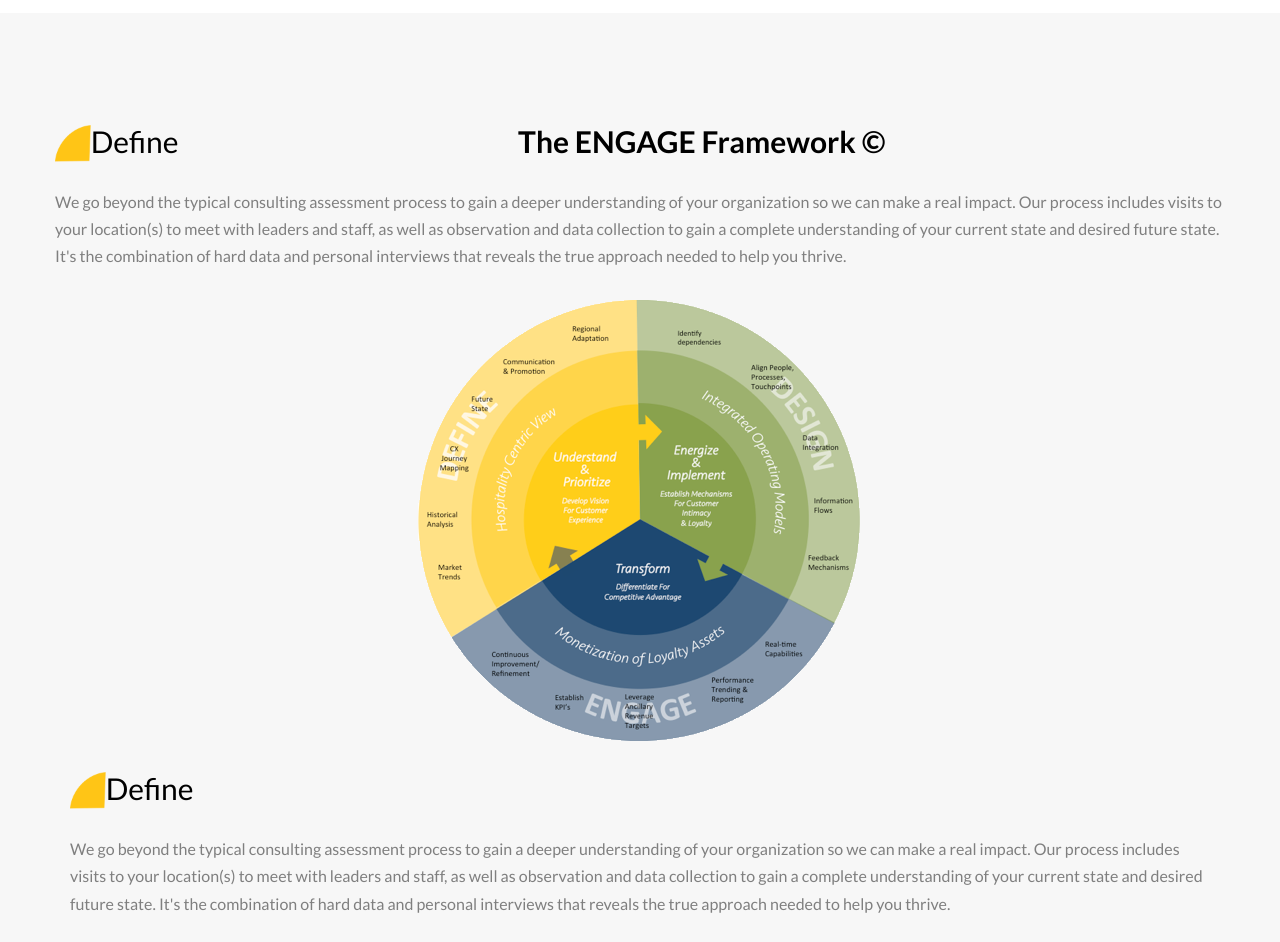
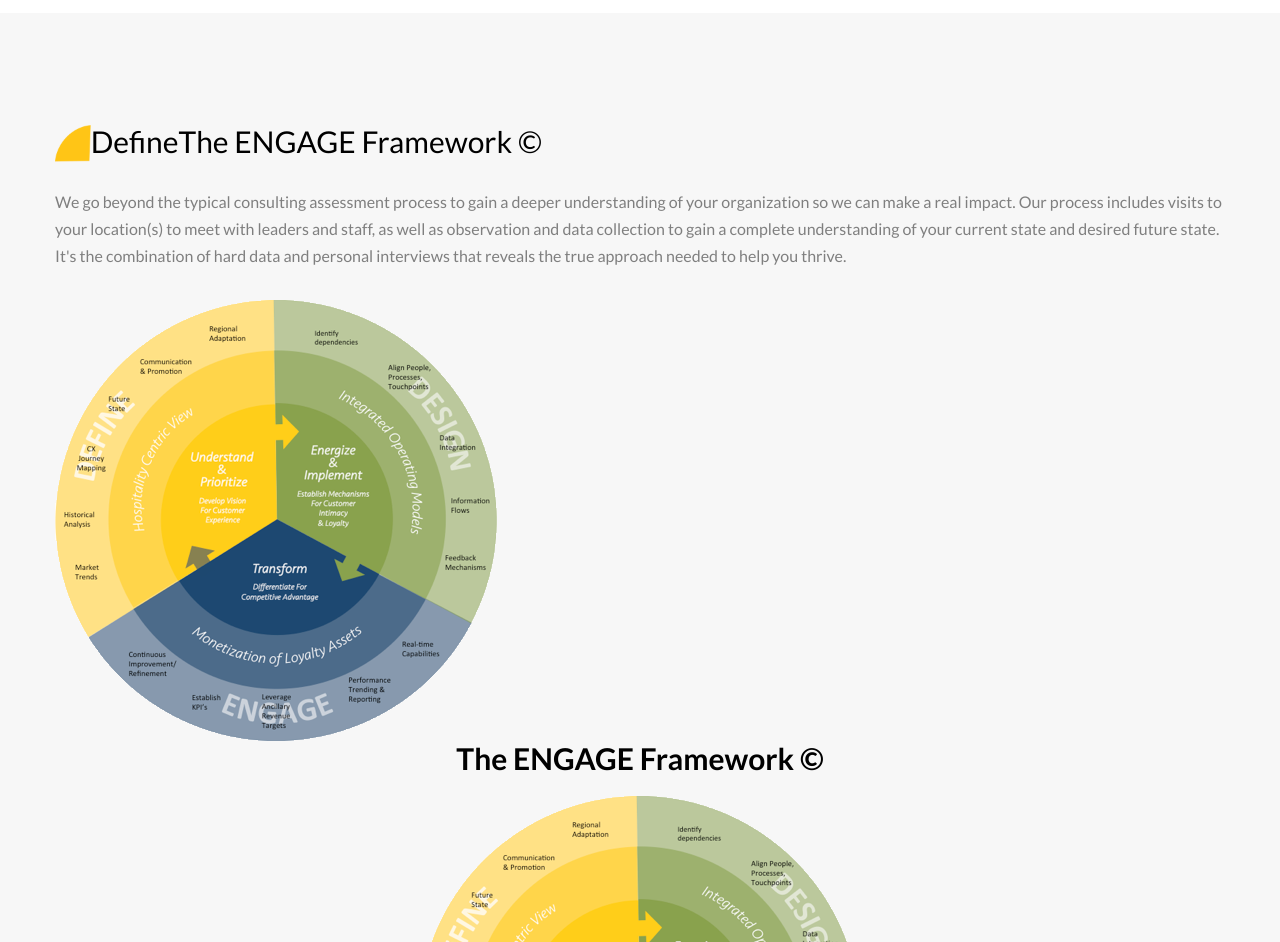
Before and after one commit to naomimthomas/congruity, a plain HTML site: page ourapproach.html in a window 1280 px wide. Shown: the part 660-1602 px from the top of the page. Drawn offline with Linux system fonts and the light colour scheme; files whose address does not match are found by name.

Commit message:
Update ourapproach.html

```diff
--- a/ourapproach.html
+++ b/ourapproach.html
@@ -107,14 +107,17 @@ We created the ENGAGE Framework as a means to frame customer experience projects
 <div class="container">
 <div class="row">
 
-<div id= "left1" class="animate-box" style="align:left">
+<div class="animate-box" style="align:left">
 <img src="images/engage1.png" height= "37" style="float:left;">
 <h2 style="float:left;"> Define</h2>
 <p style="float:left;">We go beyond the typical consulting assessment process to gain a deeper understanding of your organization so we can make a real impact. Our process includes visits to your location(s) to meet with leaders and staff, as well as observation and data collection to gain a complete understanding of your current state and desired future state. It's the combination of hard data and personal interviews that reveals the true approach needed to help you thrive.
 </p>
+
+<h2 style="alight:center">The ENGAGE Framework © </h2>
+<img src ="images/frameworknew.png" style="width:400px align:center">
 </div>
 
-<div id="center2" class="text-center fh5co-heading animate-box" style="font-color:#264160" style="float:left">
+<div class="text-center fh5co-heading animate-box" style="font-color:#264160" style="float:left">
 <h2>The ENGAGE Framework © </h2>
 <img src ="images/frameworknew.png" style="width:400px align:center">
 </div>
```
